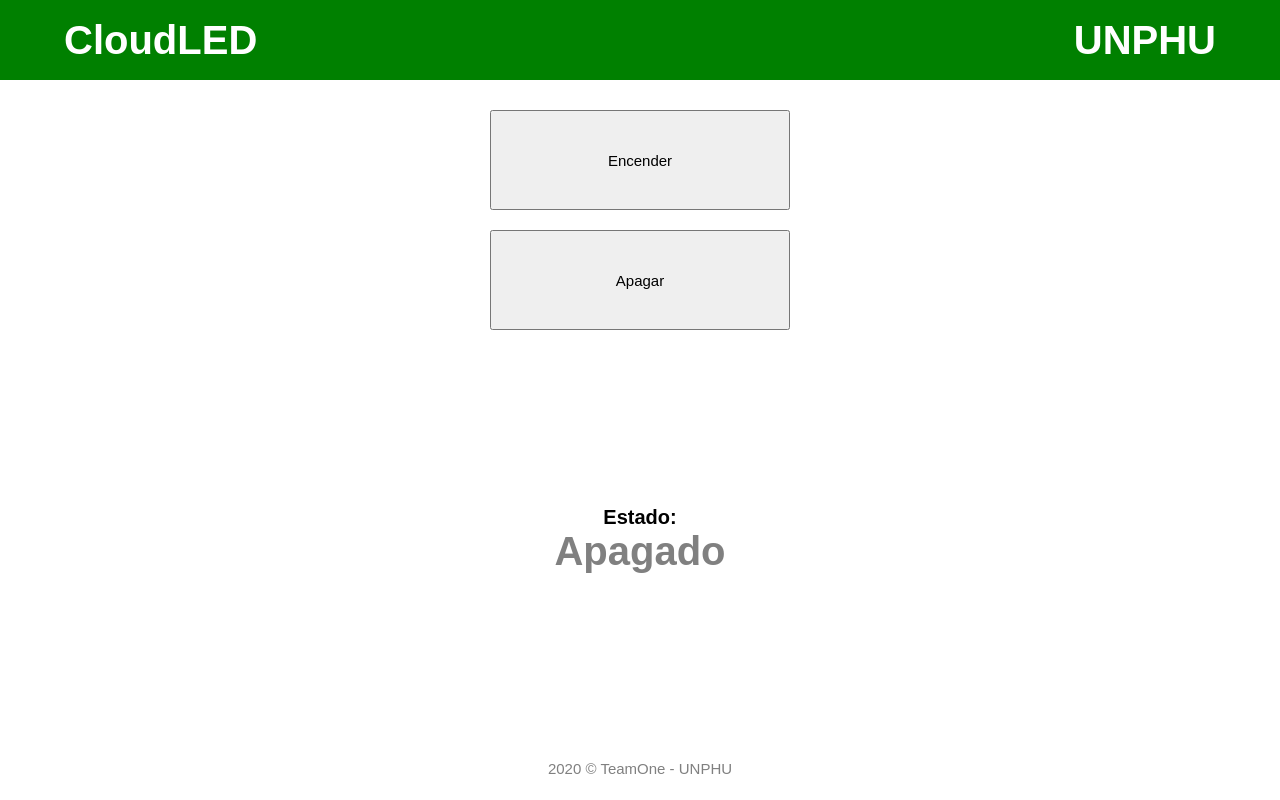
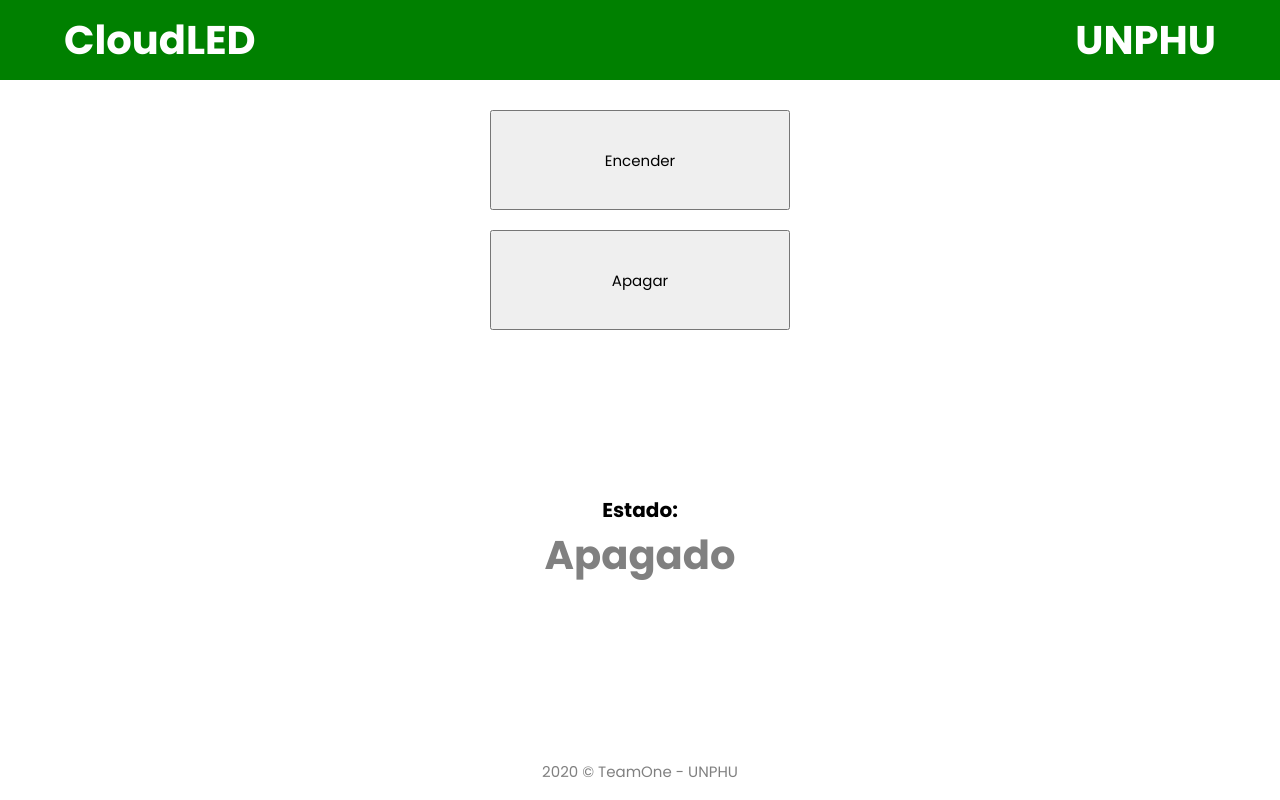
Before and after one commit to pellerano/CloudLED, a plain HTML site: page index.html in a window 1280 px wide. Drawn offline with Linux system fonts and the light colour scheme.

Commit message:
added fonts

```diff
--- a/index.html
+++ b/index.html
@@ -5,6 +5,8 @@
     <meta name="viewport" content="width=device-width, initial-scale=1.0" />
     <title>CloudLED - UNPHU</title>
     <style>
+      @import url("https://fonts.googleapis.com/css2?family=Poppins:wght@400;700&display=swap");
+
       * {
         margin: 0;
         padding: 0;
```
